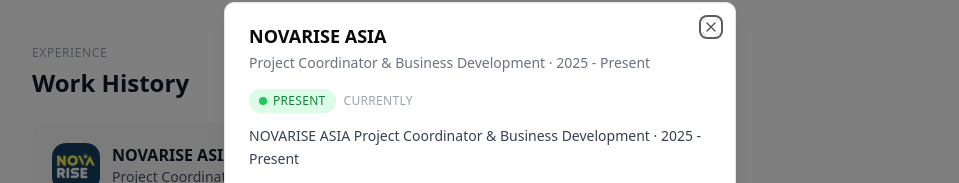
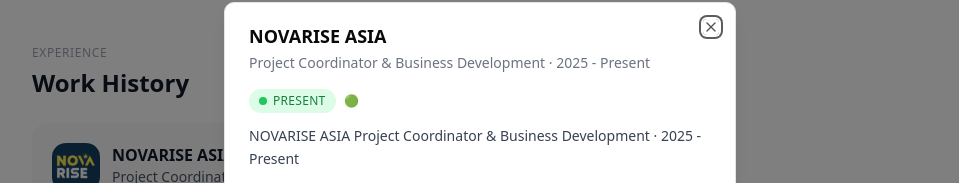
Before and after one commit to anantasak-c/personal-website, a React (Vite) app: page / in a window 1280 px wide. Both pictures are taken after a click on the button 336 px from the left and 1352 px from the top of the page. Shown: the part 1127-1310 px from the top of the page, without its empty margins (160-1119 px from the left). Built offline with nearby package versions, Linux system fonts and the light colour scheme; no server answers.

Commit message:
feat: replace Currently/Previously text with icons in WorkCard

```diff
--- a/src/components/WorkCard.tsx
+++ b/src/components/WorkCard.tsx
@@ -8,7 +8,6 @@
   DialogHeader,
   DialogTitle,
 } from "@/components/ui/dialog";
-import { useLang } from "@/i18n/LanguageContext";
 
 interface WorkCardProps {
   company: string;
@@ -31,7 +30,6 @@
   logoColor,
   className,
 }: WorkCardProps) {
-  const { t } = useLang();
   const [open, setOpen] = useState(false);
   const descriptionBlocks = description
     .split(/\n\s*\n/)
@@ -114,7 +112,7 @@
           <div className="space-y-3 text-sm text-gray-600">
             <div className="flex items-center gap-2 text-xs uppercase tracking-wide text-gray-400">
               <StatusBadge status={status} />
-              <span>{status === "present" ? t("work.currently") : t("work.previously")}</span>
+              <span>{status === "present" ? "🟢" : "⚪"}</span>
             </div>
             <div className="space-y-3 leading-relaxed text-gray-700">
               {descriptionBlocks.map((block, idx) => (
```
